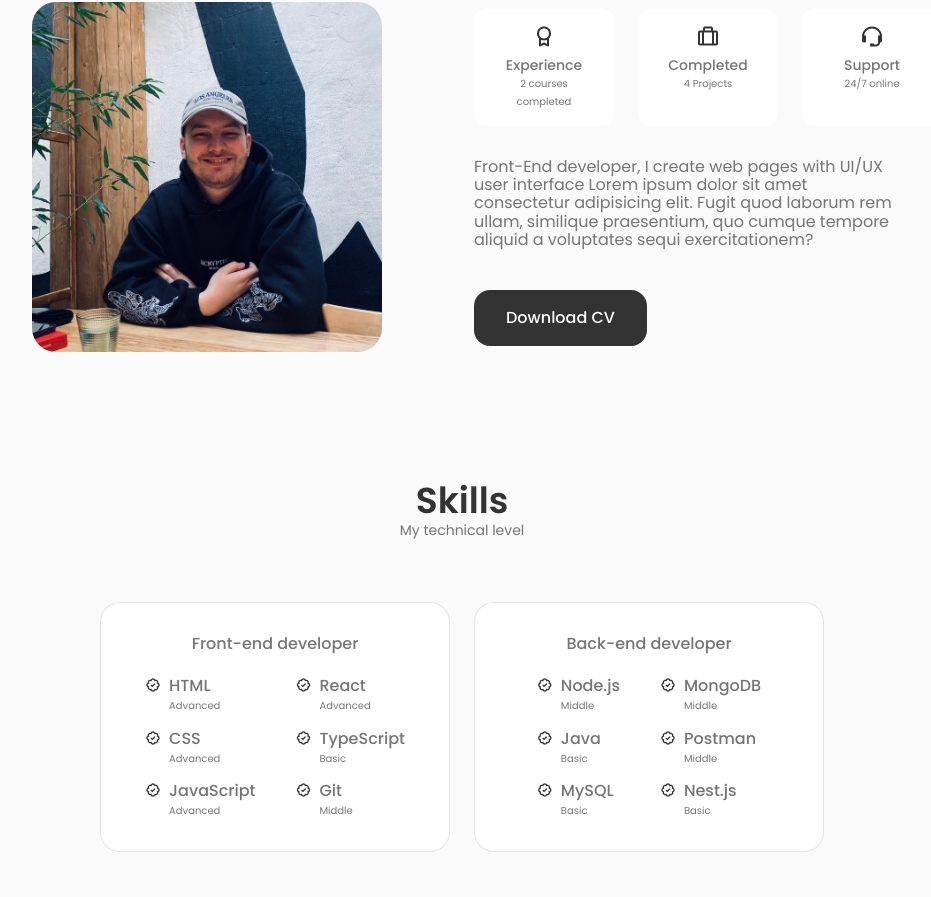
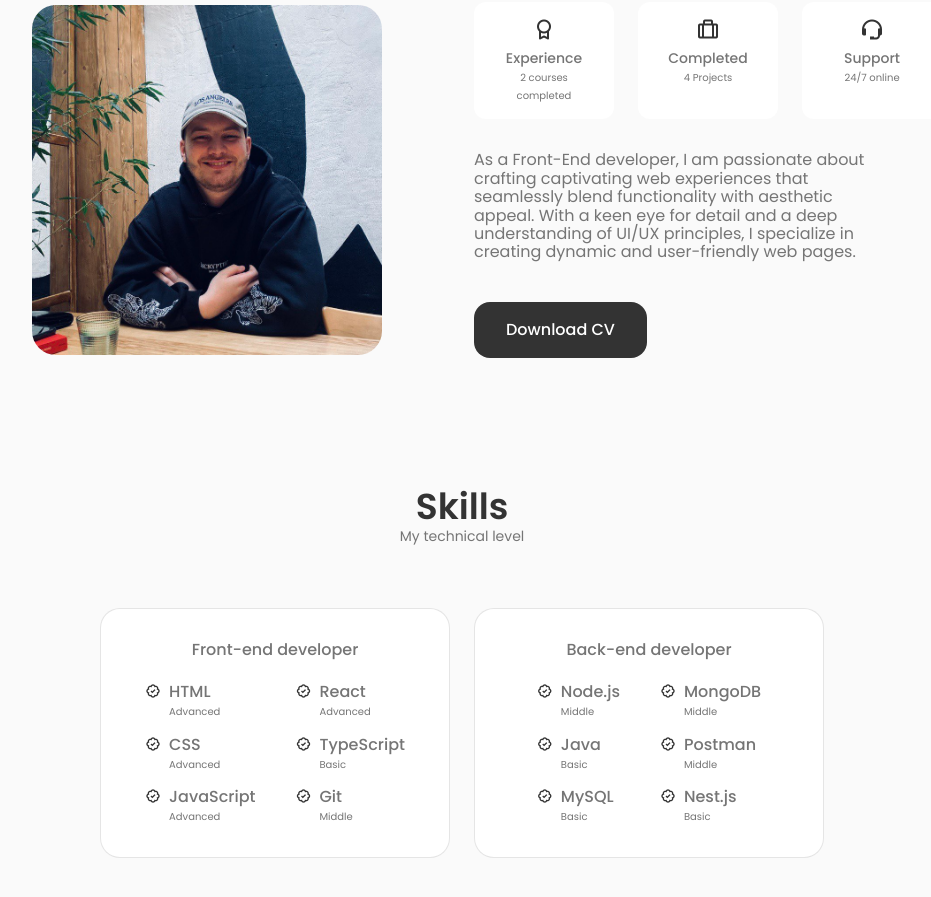
Before and after one commit to Nikolaus-B/portfolio, a React (Create React App) app: page / in a window 1280 px wide. Shown: the part 866-1763 px from the top of the page, without its empty margins (178-1109 px from the left). Built offline with nearby package versions, Linux system fonts and the light colour scheme.

Commit message:
add about section

```diff
--- a/src/components/About/About.jsx
+++ b/src/components/About/About.jsx
@@ -14,10 +14,16 @@ export const About = () => {
           <Info />
 
           <p className="about__description">
-            Front-End developer, I create web pages with UI/UX user interface
-            Lorem ipsum dolor sit amet consectetur adipisicing elit. Fugit quod
-            laborum rem ullam, similique praesentium, quo cumque tempore aliquid
-            a voluptates sequi exercitationem?
+            As a Front-End developer, I am passionate about crafting captivating
+            web experiences that seamlessly blend functionality with aesthetic
+            appeal. With a keen eye for detail and a deep understanding of UI/UX
+            principles, I specialize in creating dynamic and user-friendly web
+            pages.
+            {/* <br /> My dedication to staying at the forefront of emerging
+            technologies and my commitment to delivering exceptional results
+            drive my continuous growth in this ever-evolving field. Through my
+            work, I aim to not only meet but exceed the expectations of users,
+            leaving a lasting impression with every interaction. */}
           </p>
 
           <a download="" href={CV} className="button button--flex">
```
